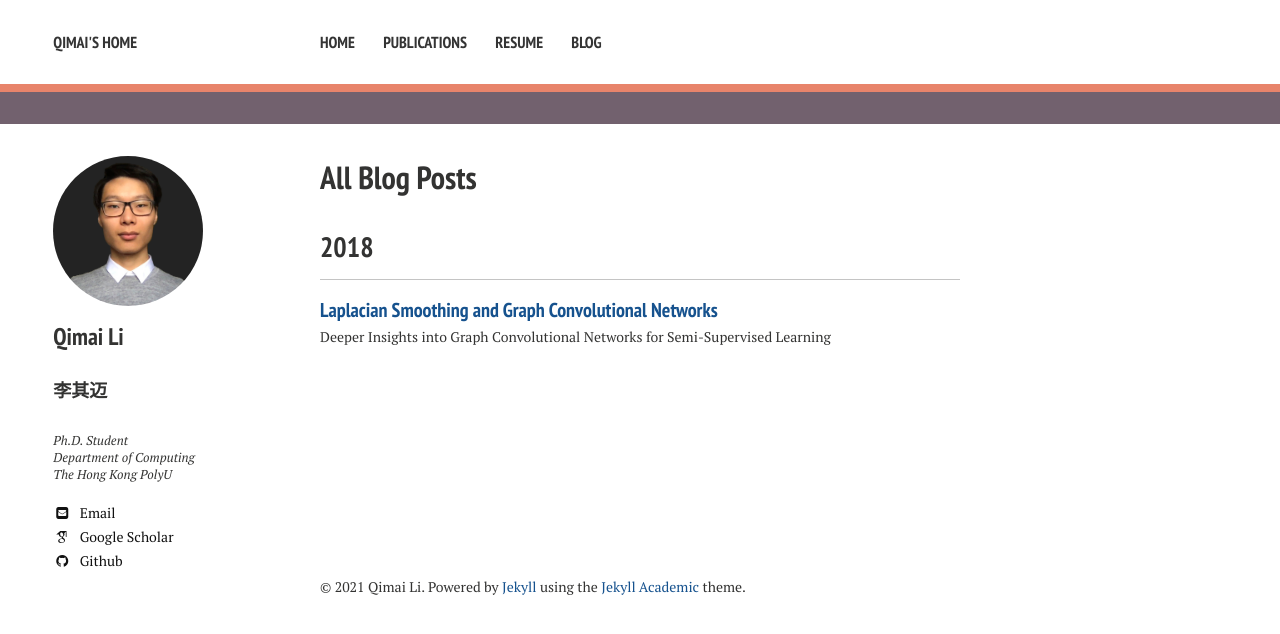
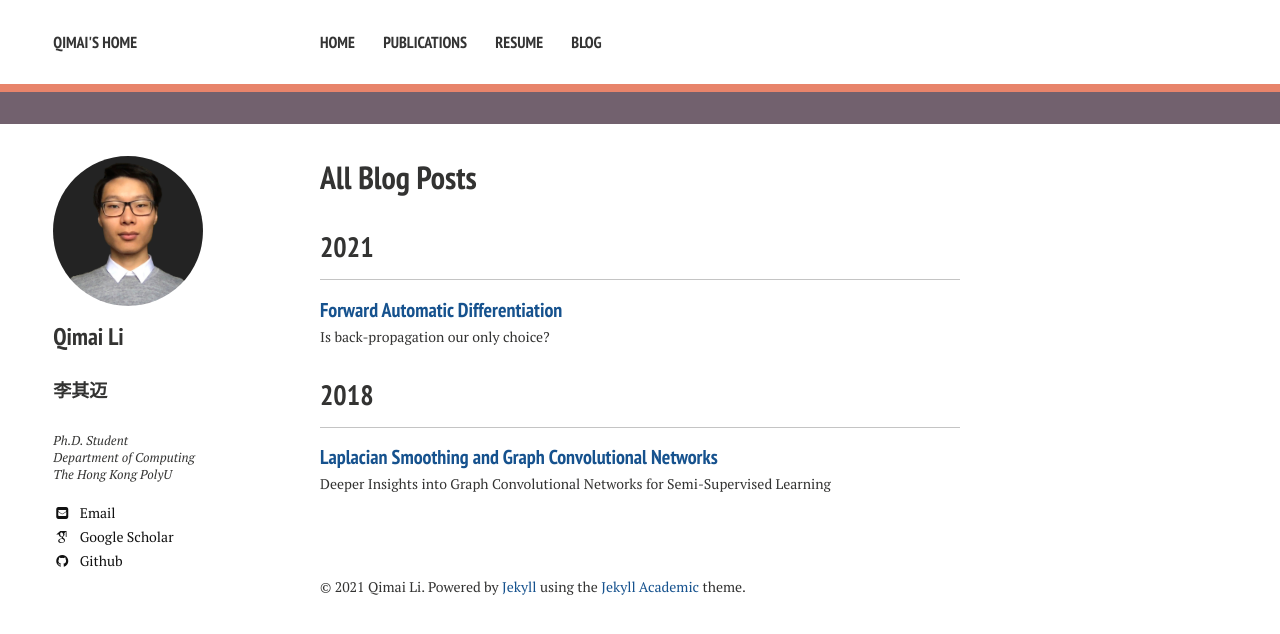
Before and after one commit to liqimai/liqimai.github.io, a Jekyll site: the page built from blog.md, in a window 1280 px wide. Shown: the top 634 px of the page. Built offline with Jekyll 4.4.1, drawn with Linux system fonts in a browser that asks for light colours; nearby versions of some CDN libraries; some web fonts are replaced; part of the change alters nothing that is shown.

Commit message:
write forward AD blog

```diff
--- a/_includes/_head.html
+++ b/_includes/_head.html
@@ -35,7 +35,8 @@
 
 <!-- mathjax -->
 <script type="text/javascript" async
-src="https://cdnjs.cloudflare.com/ajax/libs/mathjax/2.7.2/MathJax.js?config=TeX-AMS_CHTML"></script>
+src="https://cdn.jsdelivr.net/npm/mathjax@3/es5/tex-chtml-full.js"></script>
+<!-- src="https://cdnjs.cloudflare.com/ajax/libs/mathjax/2.7.2/MathJax.js?config=TeX-AMS_CHTML" -->
 <!-- Tex to MathJax Regex
 in-line
 \$([^$]*)\$
--- /dev/null
+++ b/_posts/2021-11-28-Forward-Automatic-Differentiation.md
@@ -0,0 +1,248 @@
+---
+layout: post
+title: Forward Automatic Differentiation
+excerpt: "Is back-propagation our only choice?"
+modified: 28/11/2021, 01:47:24
+tags: [automatic differentiation, forward AD, back-propagation]
+comments: true
+category: blog
+related_posts: true
+timeinfo: true
+---
+$$\newcommand{\Jac}[2]{\cfrac{\partial #1}{\partial #2}}$$
+$$\newcommand{\jac}[2]{ {\partial #1}/{\partial #2} }$$
+$$\newcommand{\bf}[1]{\mathbf #1}$$
+1. Toc
+{:toc}
+
+# Abstract
+Automatic Differentiation (AD) is one of the driving forces behind the success story of Deep Learning. Always main stream ML platform performs automatic differentiation in back-propagation manner. However, back-propagation is not the only style and also not always the best one to perform automatic differentiation. This article introduce another auto differentiation style, the Forward Automatic Differentiation, and discuss when and how forward AD is more favorable than backward AD, in terms of computational cost and space cost.
+
+# Introductory Example
+
+Considering a simple computational graph as follows:
+
+$$\begin{equation}
+    l(x) = h(g(f(x)))
+\end{equation}$$
+
+where
+
+$$\begin{align}
+    y &= f(x) = Ax \\
+    z &= g(y) = By \\
+    l &= h(z) = Cz \\
+\end{align}$$
+
+They have Jacobian matrix:
+
+$$\begin{equation}
+    \Jac yx = A \in \mathbb{R}^{n_y\times n_x}
+\end{equation}$$
+
+$$\begin{equation}
+    \Jac zy = B \in \mathbb{R}^{n_z\times n_y}
+\end{equation}$$
+
+$$\begin{equation}
+    \Jac lz = C \in \mathbb{R}^{n_l\times n_z}
+\end{equation}$$
+
+You may image \\(l\\) as some loss function we want to differentiate with respect to \\(x\\). i.e. we want to obtain \\(\Jac lx\\).
+
+## Backward Automatic Differentiation
+Actually, by applying chain rule, we can easily obtain \\(\Jac lx\\):
+
+- Step 1: \\(\Jac lz = C\\)
+
+- Step 2: \\(\Jac ly = \Jac lz \Jac zy = CB\\)
+
+- Step 3: \\(\Jac lx = \Jac ly \Jac zy = CBA\\)
+
+We first obtain the differentiation of \\(l\\) with respect to \\(z\\), then \\(y\\), and finally \\(x\\), in an order of from output to input, so this is referred as back-propagation, or Backward Automatic Differentiation (Backward AD).
+
+In a line, the backward AD is calculated as
+
+$$\boxed{\Jac lz = \left(\Jac lz \Jac zy\right) \Jac yx = (CB)A}$$
+
+## Forward Automatic Differentiation
+However, back-propagation is not the only style and also not always the best one to perform automatic differentiation. There is another auto differentiation style, the Forward Automatic Differentiation (Forward AD):
+
+- Step 1: \\(\Jac yx = A\\)
+
+- Step 2: \\(\Jac zx = \Jac zy \Jac yx = BA\\)
+
+- Step 3: \\(\Jac lx = \Jac lz \Jac zxs = CBA\\)
+
+We always calculate the differentiation with respect ot \\(x\\). First, \\(y\\) with respect ot \\(x\\), then \\(z\\) with respect ot \\(x\\), finally \\(l\\) with respect ot \\(x\\). Since this is in the same order as the forward pass of evaluating the function \\(l(x) = h(g(f(x)))\\) itself, this differentiation mode is named as Forward Automatic Differentiation.
+
+In a line, the Forward AD is calculated as
+
+$$\boxed{\Jac lz = \Jac lz \left(\Jac zy \Jac yx\right) = C(BA)}$$
+
+# A More Formal Compare
+Now we consider the general case. Assume we want differentiate following function
+
+$$l = f_k\left(\cdots f_3\left(f_2\left(f_1\left( X \right)\right)\right)\right).$$
+
+Denote the Jacobian matrices of each single function by \\(\bf J_1, \bf J_2, \cdots, \bf J_k\\):
+
+$$\begin{align}
+\bf J_1 &= \jac {f_1} {x} \\
+\bf J_2 &= \jac {f_2} {f_1} \\
+\bf J_3 &= \jac {f_3} {f_2} \\
+&\vdots \\
+\bf J_{k-1} &= \jac {f_{k-1}} {f_{k-2}} \\
+\bf J_k &= \jac {f_k} {f_{k-1}} \\
+\end{align}$$
+
+By chain rule, the final Jacobian matrix we want is
+
+$$\Jac lx =
+\bf {J_k}
+\bf {J_{k-1}}
+\cdots
+\bf {J_{3}}
+\bf {J_{2}}
+\bf {J_{1}}.$$
+
+__Backward AD computes above matrix product from left to right:__
+
+$$\boxed{
+\Jac lx =
+\left(
+    \left(
+        \left(
+            \left(
+                \bf {J_k} \bf {J_{k-1}}
+            \right)
+            \cdots \bf {J_{3}}
+        \right)
+    \bf {J_{2}}
+    \right)
+    \bf {J_{1}}
+\right)}$$
+
+__Forward AD computes above matrix product from right to left.__
+
+$$\boxed{
+\Jac lx =
+\left(
+    \bf {J_k}
+    \left(
+        \bf {J_{k-1}}
+        \cdots
+        \left( \bf {J_{3}}
+            \left(
+                \bf {J_{2}} \bf {J_{1}}
+            \right)
+        \right)
+    \right)
+\right)}$$
+
+## Computational Cost
+
+Although matrix multiplication is associative, the complexity is not associative. The computational complexity depend dramatically on this order. Denote dimension of \\(x, f_1, f_2 \dots f_k\\) by \\(N_0, N_1, \dots, N_k\\):
+
+$$x\in \mathbb R^{N_0}, f_1\in\mathbb R^{N_1}, \dots, f_k\in\mathbb R^{N_k}.$$
+
+Computational complexity of two method are listed below.
+
+|           | Computational Complexity               | When it is faster?     |
+|:--------- |:---------------------------------------| :---------------------:|
+|Backward AD| \\(O(N_k \sum_{i=1}^{k-1} N_{i} N_{i-1})\\)| faster if \\(N_k > N_0\\)  |
+|Forward  AD| \\(O(N_0 \sum_{i=1}^{k-1} N_{i} N_{i+1})\\)| faster if \\(N_k < N_0\\)  |
+
+Check their difference:
+
+$$\begin{align}
+ \text{Backward} - \text{Forward}
+% = & N_k \sum_{i=1}^{k-1} N_{i} N_{i-1} - N_0 \sum_{i=1}^{k-1} N_{i} N_{i+1}\\
+% = & N_k \sum_{i=0}^{k-2} N_{i} N_{i+1} - N_0 \sum_{i=1}^{k-1} N_{i} N_{i+1}\\
+= \left((N_k-N_0) \sum_{i=1}^{k-2} N_{i} N_{i+1}\right) + N_0 N_k \left(N_1 - N_{k-1}\right)
+\end{align}$$
+
+The difference is dominated by first term, so we conclude that
+
+- __When \\(N_k > N_0\\), backward AD is fast.__
+- __When \\(N_k < N_0\\), forward AD is fast.__
+- Backward/Forward \\(\approx \cfrac{N_k}{N_0}\\).
+
+__In machine learning scenario, the loss function \\(l\\) is a scalar in most case, i.e., \\(N_k = 1\\), so backward AD is more favorable__, which also explains the popularity of back-propagation among machine learning platforms.
+
+__Note__: above discussion are made under assumption that all Jacobian matrix \\(\bf J_i\\) are ordinary dense matrix without any special structure, thus computational cost of the multiplication is cubic. Some operations, such as convolution, does not follow the assumption. The Jacobian matrix of convolution is super sparse. This assumption is also made in following discussion.
+
+## Memory Cost
+### General Discussion
+However, forward AD cost less memory space sometime, because it only need to go through the computational graph for one pass.
+
+__Backward AD__ need to go through the whole computational graph for two passes.
+
+- forward-pass: evaluating the function \\(l\\) it self.
+- backward-pass: calculate \\(\Jac lx\\) as equation above.
+
+In forward-pass, we need to store \\(\bf J_1, \bf J_2, \bf J_3, \dots, \bf J_k\\) all in the memory, because they are needed in the backward-pass. A good news is that during the back-propagation, we may gradually release space occupied by \\(\bf J_i\\) after \\(\bf J_i\\) being used. For example, we propagate back to \\(f_i\\), we only need \\(\bf J_1, \bf J_2, \dots, \bf J_i\\) and \\(\Jac {l}{f_i}\\) to finished remaining calculation. Matrices \\(\bf J_{i+1}, \dots, \bf J_k\\) are no longer needed anymore, thus can be freed and replaced by a single $\Jac {l}{f_i}$. However, in some case, a single \\(\Jac {l}{f_i}\\) may occupy even more space than \\(\bf J_{i+1}, \dots, \bf J_k\\) all together. In summary, the maximum space cost is
+
+$$\max_i(N_kN_i + \sum_{j=1}^i N_j N_{j-1})$$
+
+Note: the total space cost is even larger, because temporary variables during back-propagation also cost space.
+
+__Forward AD__, in contrast, only need to go through the computational graph for a single pass as following steps:
+
+- Step 1: evaluate \\(f_1 = f_1(x)\\), and its differentiation \\(\Jac {f_1} {x} = \bf J_1\\).
+- Step 2: evaluate \\(f_2 = f_2(f_1)\\), and its differentiation \\(\Jac {f_2} {x} = \bf J_2 \Jac {f_1}x\\).
+- Step 3: evaluate \\(f_3 = f_3(f_2)\\), and its differentiation \\(\Jac {f_3} {x} = \bf J_3 \Jac {f_2} {x}\\).
+- ...
+- Step k: evaluate \\(f_k = f_k(f_{k-1})\\), and its differentiation \\(\Jac {f_1} {x} = \bf J_k \Jac {f_{k-1}} {x}\\).
+
+Each step only relies on the \\(f_i\\) and \\(\Jac {f_i} x\\) obtained in last step, so we can drop \\(\bf J_i\\) immediately after use to save space. As a result, the space cost is only
+
+$$\max_{i} \left(N_0N_i + N_0N_{i+1} + N_iN_{i+1} \right),$$
+
+which is much smaller than space cost of backward AD (except some special cases).
+
+|           | Space Complexity                                                |
+|:--------- |:----------------------------------------------------------------|
+|Backward AD| \\(\max\limits_i(N_kN_i + \sum\limits_{j=1}^i N_j N_{j-1})\\)              |
+|Forward  AD| \\(\max\limits_{i} \left(N_0N_i + N_0N_{i+1} + N_iN_{i+1} \right)\\)|
+
+Their is no simple pattern to decide which one costs less space. Generally, if network is deep (large k), then backward AD need to store lots of Jacobian matrix \\(\bf J_i\\) and tend to consume more space than forward AD. If network input size is greatly larger than its output size (\\(N_0 \gg N_k\\)), then Forward AD tend consume more space than backward AD.
+
+### A Special case -- Trumpet-Like Network
+For a special yet common family of networks -- the network with trumpet-like  architecture, forward AD do have spatial advantage. A networks is said to have trumpet-like architecture, if its width gradually decreases from input layer to output layer, like a trumpet. More formally, if \\(N_0 \ge N_1 \ge \dots \ge N_k\\), then the network is a trumpet-like network.
+
+|           | Space Complexity of Trumpet-Like Networks  |
+|:--------- |:-------------------------------------------|
+|Backward AD| \\(\sum\limits_{j=1}^k N_j N_{j-1}\\)          |
+|Forward  AD| \\(N_0 N_1 + N_0 N_2 + N_1 N_2\\)|
+
+If the network is deep (k>2), and first two hidden layer is as wide as input layer \\(x\\), then Forward AD consume less space than Backward AD. Especially when the network is super deep, forward AD consumes far less space than backward AD.
+
+
+# Go Beyond Backward and Forward - Auto-Differentiation in Arbitrary Order
+
+The difference of backward and forward AD in nature is the different order of calculating matrix chain:
+
+$$\Jac lx =
+\bf {J_k}
+\bf {J_{k-1}}
+\cdots
+\bf {J_{3}}
+\bf {J_{2}}
+\bf {J_{1}}.$$
+
+One computes from left to right, another one computes from right to left. However, matrix chain actually can be calculated in arbitrary order, due to the associativity of multiplication.
+
+The best order may be neither left to right nor right to left. For example, consider a matrix \\(A\\) of size \\(N\times N\\) and a column vector \\(x\\) of size \\(N\times 1\\). Now we want to evaluate \\(Axx^\top A\\).
+
+|             | Formula                                | Computational Cost |
+|:-----------:|:--------------------------------------:|:------------------ |
+|Left to right| \\(\left(\left(Ax\right)x^\top\right)A\\)  | \\(O(N^3)\\)           |
+|Right to Left| \\(A\left(x\left(x^\top A\right)\right)\\) | \\(O(N^3)\\)           |
+|Fastest One  | \\(\left(Ax\right)\left(x^\top A\right)\\) | \\(O(N^2)\\)           |
+
+For the left to right one, intermediate result \\(\left(\left(Ax\right)x^\top\right)\\) produce a matrix of size \\(N\times N\\). When this intermediate result multiplies \\(A\\), the cost is \\(O(N^3)\\). Right to Left one is similar. For the fastest one, \\(Ax\\) and \\(\left(x^\top A\right)\\) produce a column vector and a row vector, and their multiplication only takes \\(O(N^2)\\).
+
+If you are allowed to evaluating the matrix chain \\(\bf {J_k} \bf {J_{k-1}} \cdots\bf {J_{3}} \bf {J_{2}} \bf {J_{1}}\\) in arbitrary order, it is very likely we could find one faster much faster than the backward Ad and forward AD. The problem of finding the fastest order to evaluate a matrix chain is known as [__matrix chain ordering problem__](https://en.wikipedia.org/wiki/Matrix_chain_multiplication). According to Wikipedia, the faster algorithm to solve matrix chain ordering problem only takes \\(O(k\log(k))\\) time. This result sounds promising. In future, perhaps we may speed current machine learning platform by solving the matrix chain ordering problem before differentiation.
+
+The forward AD can also be performed with the help of dual numbers, which could result in a very tiny implementation and beautiful mathematical explanation. But in nature, it is nothing more than changing the differentiation into forward order. Interested reader may read Robert [Tjarko Lange's blog](https://roberttlange.github.io/posts/2019/08/blog-post-6/) for more information.
```
Also changed, not shown: Gemfile.lock.
